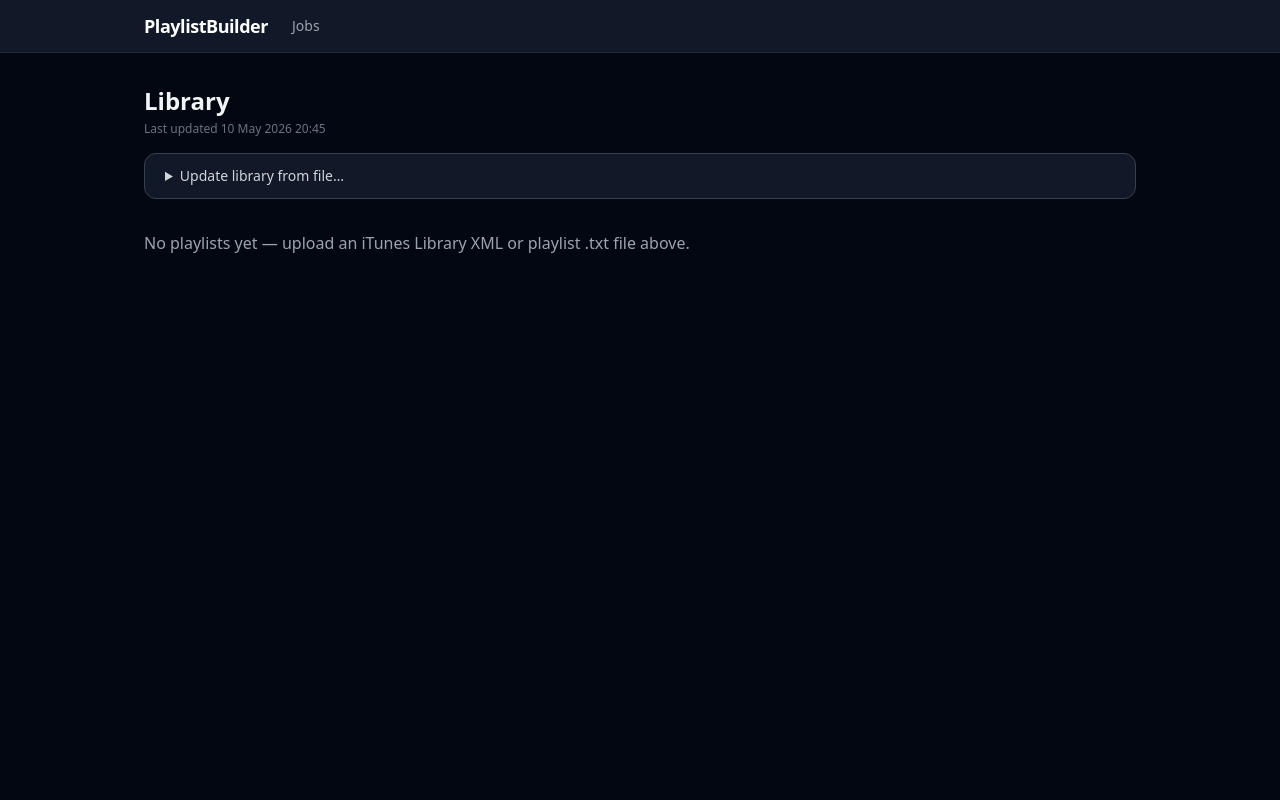
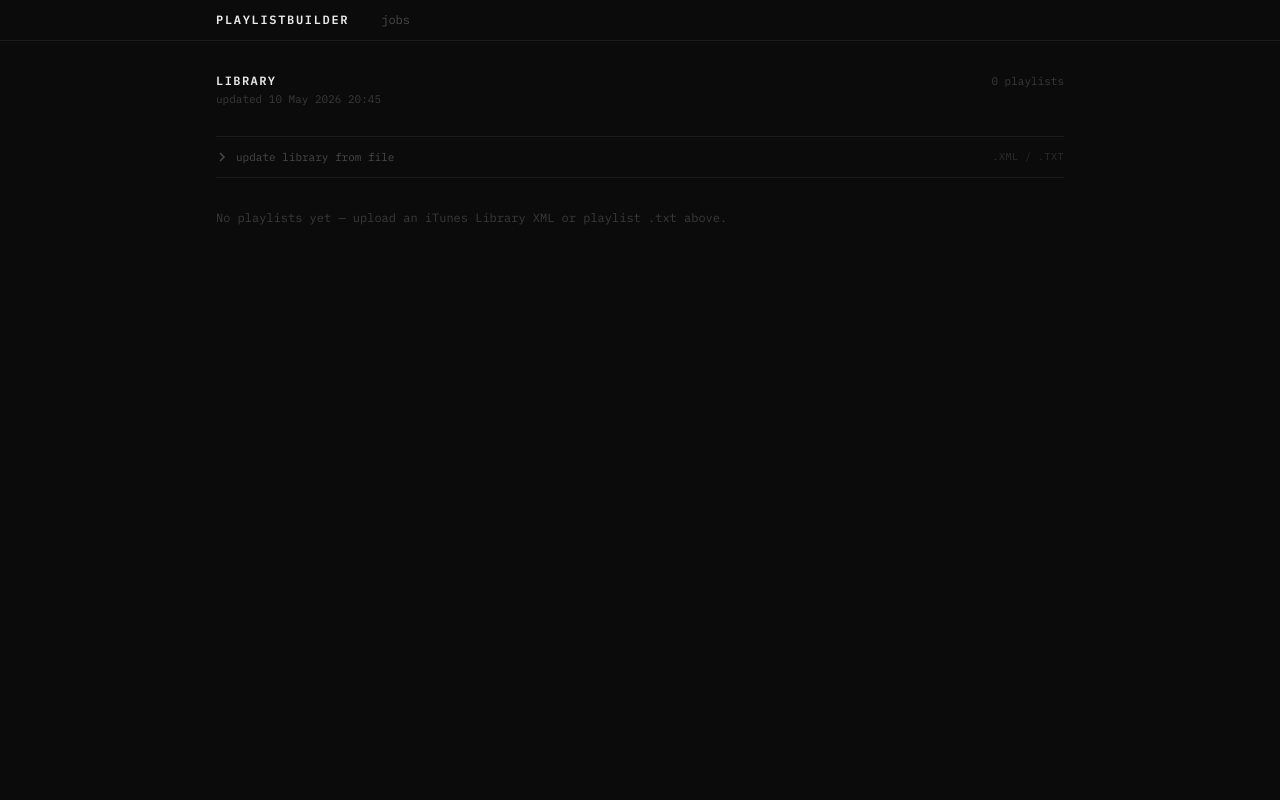
Before and after one commit to thelaw51/PlaylistBuilder, a Flask app: page / in a window 1280 px wide. Run offline with Flask 3, Linux system fonts and the light colour scheme; some libraries are stand-ins or nearby versions.

Commit message:
Redesign UI: terminal-precision aesthetic with IBM Plex Mono
Near-black background, green accent, 1px borders, 2px progress bars,
all-lowercase interface text, compact information-dense rows. Drops the
indigo palette and card-shadow style in favour of a flat monospaced
developer-tool aesthetic.

Co-Authored-By: Claude Sonnet 4.6 <noreply@anthropic.com>

```diff
--- a/app/templates/base.html
+++ b/app/templates/base.html
@@ -1,26 +1,35 @@
 <!DOCTYPE html>
-<html lang="en" class="h-full bg-gray-950">
+<html lang="en" style="background:#0b0b0b">
 <head>
   <meta charset="UTF-8">
   <meta name="viewport" content="width=device-width, initial-scale=1.0">
   <title>{% block title %}PlaylistBuilder{% endblock %}</title>
+  <link rel="preconnect" href="https://fonts.googleapis.com">
+  <link rel="preconnect" href="https://fonts.gstatic.com" crossorigin>
+  <link href="https://fonts.googleapis.com/css2?family=IBM+Plex+Mono:wght@300;400;500;600&display=swap" rel="stylesheet">
   <script src="https://cdn.tailwindcss.com"></script>
-  <script src="https://unpkg.com/htmx.org@2.0.4/dist/htmx.min.js"></script>
 </head>
-<body class="h-full text-gray-100">
+<body class="min-h-screen bg-[#0b0b0b] text-[#c8c8c8]"
+      style="font-family:'IBM Plex Mono',ui-monospace,monospace">
 
-  <nav class="border-b border-gray-800 bg-gray-900">
-    <div class="mx-auto max-w-5xl flex items-center gap-6 px-4 py-3">
-      <a href="/" class="text-lg font-semibold tracking-tight text-white hover:text-indigo-400">PlaylistBuilder</a>
-      <a href="/jobs" class="text-sm text-gray-400 hover:text-white">Jobs</a>
+  <nav class="border-b border-[#1c1c1c]">
+    <div class="mx-auto max-w-4xl flex items-center gap-8 px-6 py-3">
+      <a href="/"
+         class="text-xs font-semibold uppercase tracking-[0.14em] text-[#ebebeb] no-underline hover:text-white transition-colors">
+        PlaylistBuilder
+      </a>
+      <a href="/jobs" class="text-xs text-[#4a4a4a] hover:text-[#999] transition-colors">
+        jobs
+      </a>
     </div>
   </nav>
 
-  <main class="mx-auto max-w-5xl px-4 py-8">
+  <main class="mx-auto max-w-4xl px-6 py-8">
     {% with messages = get_flashed_messages(with_categories=true) %}
       {% for category, message in messages %}
-        <div class="mb-4 rounded-lg px-4 py-3 text-sm
-          {% if category == 'error' %}bg-red-900/60 text-red-300{% else %}bg-green-900/60 text-green-300{% endif %}">
+        <div class="mb-5 px-4 py-2.5 text-xs border
+          {% if category == 'error' %}border-[#3d1515] bg-[rgba(127,29,29,0.12)] text-red-400
+          {% else %}border-[#143d14] bg-[rgba(20,83,45,0.12)] text-green-400{% endif %}">
           {{ message }}
         </div>
       {% endfor %}
--- a/app/templates/index.html
+++ b/app/templates/index.html
@@ -1,104 +1,124 @@
 {% extends 'base.html' %}
-{% block title %}PlaylistBuilder — Library{% endblock %}
+{% block title %}Library — PlaylistBuilder{% endblock %}
 
 {% block content %}
-<div class="mb-8">
-  <h1 class="mb-1 text-2xl font-bold">Library</h1>
+
+{# ── Page header ─────────────────────────────────────────── #}
+<div class="mb-7 flex items-baseline justify-between">
+  <div>
+    <h1 class="text-xs font-semibold uppercase tracking-[0.12em] text-[#e8e8e8]">Library</h1>
     {% if lib and lib.updated_at %}
-    <p class="text-xs text-gray-500">Last updated {{ lib.updated_at.strftime('%d %b %Y %H:%M') }}</p>
+      <p class="mt-0.5 text-[11px] text-[#3a3a3a]">
+        updated {{ lib.updated_at.strftime('%d %b %Y %H:%M') }}
+      </p>
     {% endif %}
+  </div>
+  <span class="text-[11px] text-[#3a3a3a]">
+    {{ playlists | length }} playlist{{ 's' if playlists | length != 1 else '' }}
+  </span>
+</div>
 
-  <details class="mt-4 rounded-xl border border-gray-700 bg-gray-900">
-    <summary class="cursor-pointer px-5 py-3 text-sm font-medium text-gray-300 hover:text-white">
-      Update library from file…
+{# ── Upload drawer ───────────────────────────────────────── #}
+<details class="mb-8 border-t border-b border-[#1c1c1c] group">
+  <summary class="flex cursor-pointer select-none items-center gap-2 py-3
+                  text-[11px] text-[#484848] hover:text-[#888] transition-colors"
+           style="list-style:none">
+    <svg class="h-3 w-3 transition-transform group-open:rotate-90" viewBox="0 0 12 12" fill="none" stroke="currentColor" stroke-width="1.5">
+      <path d="M4 2l4 4-4 4"/>
+    </svg>
+    update library from file
+    <span class="ml-auto text-[10px] text-[#2e2e2e] uppercase tracking-wider">.xml / .txt</span>
   </summary>
-    <div class="border-t border-gray-700 px-5 pb-5 pt-4">
-      <p class="mb-3 text-xs text-gray-500">
-        <strong>Full library XML</strong> — Music.app: <strong>File → Library → Export Library…</strong> — merges all playlists.
-        <br>
-        <strong>Single playlist .txt</strong> — right-click a playlist → <strong>Export…</strong> — adds or updates that playlist.
+
+  <div class="pb-5 pt-2">
+    <p class="mb-4 text-[11px] text-[#3a3a3a] leading-5">
+      <span class="text-[#555]">.xml</span> — Music.app → File → Library → Export Library… — merges all playlists<br>
+      <span class="text-[#555]">.txt</span> — right-click playlist → Export… — adds or updates that playlist
     </p>
-      <form action="/library" method="post" enctype="multipart/form-data" class="flex items-center gap-3">
+    <form action="/library" method="post" enctype="multipart/form-data" class="flex items-center gap-3 flex-wrap">
       <input
         id="library_file"
         name="library_file"
         type="file"
         accept=".xml,.txt"
         required
-          class="block rounded-lg border border-gray-600 bg-gray-800 px-3 py-2 text-sm
-                 text-gray-200 file:mr-4 file:rounded file:border-0 file:bg-indigo-700
-                 file:px-3 file:py-1 file:text-sm file:font-medium file:text-white
-                 hover:file:bg-indigo-600 focus:outline-none"
+        class="text-[11px] text-[#666]
+               file:border file:border-[#252525] file:bg-transparent
+               file:px-3 file:py-1.5 file:text-[11px] file:text-[#666] file:font-normal file:mr-3
+               hover:file:border-[#3a3a3a] hover:file:text-[#aaa] file:transition-colors file:cursor-pointer"
       >
       <button type="submit"
-                class="rounded-lg bg-indigo-600 px-4 py-2 text-sm font-semibold
-                       text-white hover:bg-indigo-500 active:bg-indigo-700 whitespace-nowrap">
-          Upload &amp; Merge
+              class="border border-[#252525] px-3 py-1.5 text-[11px] text-[#666]
+                     hover:border-[#22c55e] hover:text-[#22c55e] transition-colors">
+        upload &amp; merge
       </button>
     </form>
   </div>
 </details>
-</div>
 
 {% if playlists %}
-  {# Sort controls #}
-  <div class="mb-4 flex items-center gap-2 text-sm">
-    <span class="text-gray-500">Sort:</span>
+
+{# ── Toolbar ─────────────────────────────────────────────── #}
+<div class="mb-3 flex items-center gap-1">
+  <div class="flex items-center text-[11px]">
     <a href="?sort=name"
-       class="rounded-lg border px-3 py-1
-              {% if sort == 'name' %}border-indigo-600 text-indigo-400
-              {% else %}border-gray-700 text-gray-400 hover:border-gray-500{% endif %}">
-      A–Z
+       class="px-2 py-1 transition-colors
+              {% if sort == 'name' %}text-[#22c55e]{% else %}text-[#404040] hover:text-[#777]{% endif %}">
+      a–z
     </a>
+    <span class="text-[#242424]">·</span>
     <a href="?sort=tracks"
-       class="rounded-lg border px-3 py-1
-              {% if sort == 'tracks' %}border-indigo-600 text-indigo-400
-              {% else %}border-gray-700 text-gray-400 hover:border-gray-500{% endif %}">
-      Track count
+       class="px-2 py-1 transition-colors
+              {% if sort == 'tracks' %}text-[#22c55e]{% else %}text-[#404040] hover:text-[#777]{% endif %}">
+      by tracks
     </a>
   </div>
-
-  {# Bulk import bar #}
-  <div class="mb-4 flex items-center gap-3">
+  <div class="ml-auto flex items-center gap-3">
+    <button onclick="toggleAll()" type="button"
+            class="text-[11px] text-[#404040] hover:text-[#777] transition-colors">
+      select all
+    </button>
     <button id="import-selected-btn"
             onclick="submitSelected()"
             disabled
-            class="rounded-lg bg-indigo-600 px-4 py-2 text-sm font-semibold text-white
-                   hover:bg-indigo-500 active:bg-indigo-700
-                   disabled:cursor-not-allowed disabled:opacity-40">
-      Import selected (0)
-    </button>
-    <button onclick="toggleAll()" type="button"
-            class="text-xs text-gray-500 hover:text-gray-300">
-      Select all
+            class="border px-3 py-1 text-[11px] transition-colors
+                   border-[#22c55e] text-[#22c55e] hover:bg-[rgba(34,197,94,0.07)]
+                   disabled:border-[#1e1e1e] disabled:text-[#2e2e2e] disabled:cursor-not-allowed
+                   disabled:hover:bg-transparent">
+      import (0)
     </button>
   </div>
+</div>
 
-  {# Hidden form used by the bulk import button #}
+{# Hidden form for bulk import #}
 <form id="bulk-form" action="/import-selected" method="post"></form>
 
-  <div class="space-y-3">
+{# ── Playlist rows ────────────────────────────────────────── #}
+<div class="border-t border-[#1c1c1c]">
   {% for pl in playlists %}
-      <div class="flex items-center gap-3 rounded-xl border border-gray-700 bg-gray-900 px-5 py-4">
+    <div class="flex items-center gap-3 border-b border-[#131313] py-2.5
+                hover:bg-[rgba(255,255,255,0.018)] transition-colors">
       <input type="checkbox"
-               class="playlist-cb h-4 w-4 rounded border-gray-600 bg-gray-800 accent-indigo-500"
+             class="playlist-cb h-3 w-3 shrink-0 accent-[#22c55e] cursor-pointer"
              value="{{ pl.id }}"
              onchange="updateBulkBtn()">
-        <div class="min-w-0 flex-1">
-          <p class="font-medium">{{ pl.name }}</p>
-          <p class="text-xs text-gray-500">{{ pl.tracks | length }} track(s)</p>
-        </div>
+      <span class="min-w-0 flex-1 truncate text-xs text-[#c8c8c8]">{{ pl.name }}</span>
+      <span class="shrink-0 text-[11px] text-[#343434] tabular-nums">
+        {{ pl.tracks | length }}
+      </span>
       <form hx-post="/playlist/{{ pl.id }}/import"
             hx-swap="outerHTML"
-              class="flex items-center gap-2">
-          <input type="text" name="navidrome_name" placeholder="{{ pl.name }}"
-                 class="w-48 rounded-lg border border-gray-600 bg-gray-800 px-3 py-2 text-sm
-                        text-gray-200 placeholder-gray-500 focus:outline-none
-                        focus:ring-1 focus:ring-indigo-500">
+            class="flex items-center gap-2 shrink-0">
+        <input type="text"
+               name="navidrome_name"
+               placeholder="{{ pl.name }}"
+               class="w-40 border-b border-[#1e1e1e] bg-transparent px-1 py-0.5
+                      text-[11px] text-[#888] placeholder-[#2e2e2e]
+                      focus:outline-none focus:border-[#22c55e] transition-colors">
         <button type="submit"
-                  class="rounded-lg bg-indigo-600 px-4 py-2 text-sm font-semibold
-                         text-white hover:bg-indigo-500 active:bg-indigo-700">
-            Import
+                class="border border-[#252525] px-2.5 py-1 text-[11px] text-[#555]
+                       hover:border-[#22c55e] hover:text-[#22c55e] transition-colors whitespace-nowrap">
+          import
         </button>
       </form>
     </div>
@@ -109,7 +129,7 @@
   function updateBulkBtn() {
     const checked = document.querySelectorAll('.playlist-cb:checked');
     const btn = document.getElementById('import-selected-btn');
-      btn.textContent = 'Import selected (' + checked.length + ')';
+    btn.textContent = 'import (' + checked.length + ')';
     btn.disabled = checked.length === 0;
   }
 
@@ -137,6 +157,9 @@
 </script>
 
 {% else %}
-  <p class="text-gray-400">No playlists yet — upload an iTunes Library XML or playlist .txt file above.</p>
+  <p class="text-xs text-[#3a3a3a]">
+    No playlists yet — upload an iTunes Library XML or playlist .txt above.
+  </p>
 {% endif %}
+
 {% endblock %}
--- a/app/templates/jobs.html
+++ b/app/templates/jobs.html
@@ -2,7 +2,9 @@
 {% block title %}Jobs — PlaylistBuilder{% endblock %}
 
 {% block content %}
-<h1 class="mb-6 text-2xl font-bold">Import Jobs</h1>
+<div class="mb-7">
+  <h1 class="text-xs font-semibold uppercase tracking-[0.12em] text-[#e8e8e8]">Import Jobs</h1>
+</div>
 
 {% include '_jobs_list.html' %}
 {% endblock %}
```
Also changed, not shown: app/templates/_jobs_list.html (+45 -28 lines), app/templates/_playlist_queued.html (+8 -3 lines), app/templates/_progress.html (+47 -43 lines), app/templates/job.html (+19 -16 lines). Lines whose indentation alone changed are shown as unchanged.
